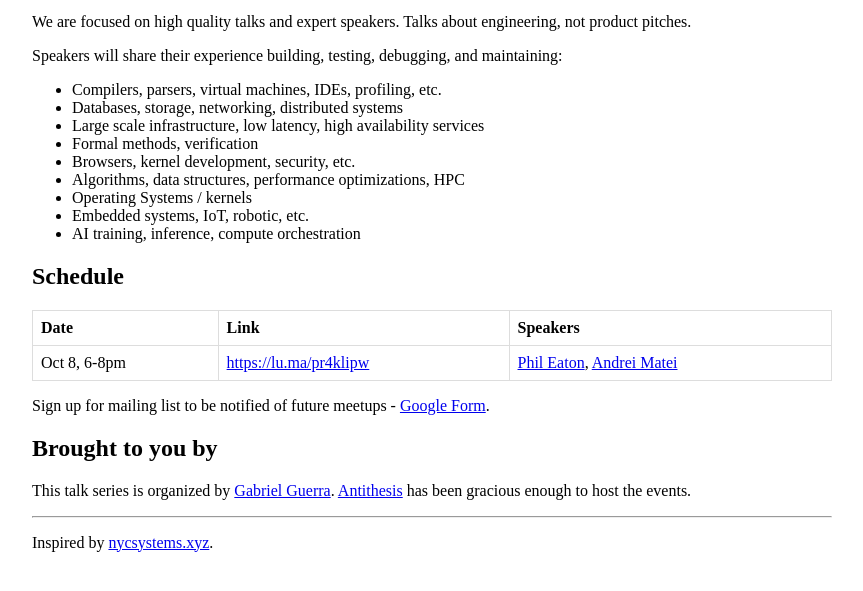
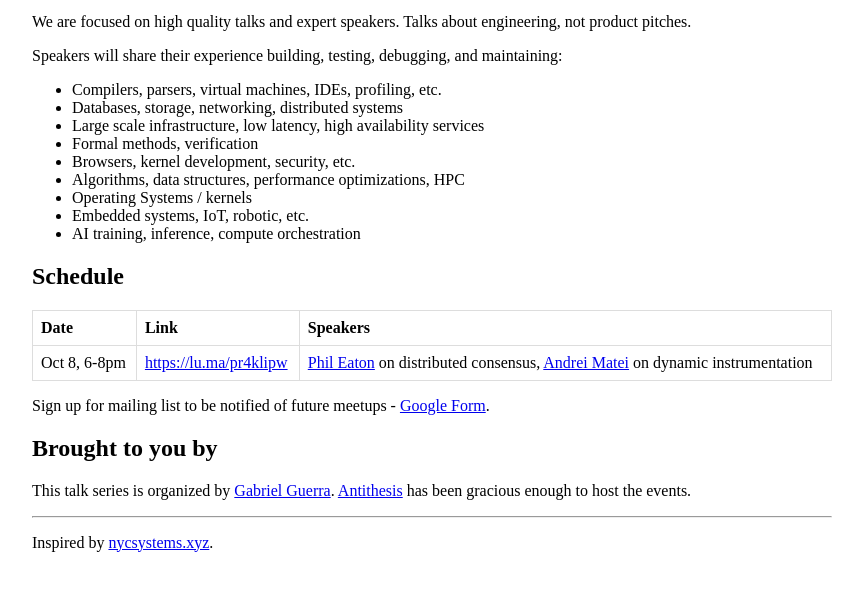
Before and after one commit to guergabo/dcsystems, a plain HTML site: page index.html in a window 1280 px wide. Shown: the part 121-712 px from the top of the page, without its empty margins (208-1071 px from the left). Drawn offline with Linux system fonts and the light colour scheme.

Commit message:
Update index.html

```diff
--- a/index.html
+++ b/index.html
@@ -49,7 +49,7 @@
                     <tr>
                         <td>Oct 8, 6-8pm</td>
                         <td><a href="https://lu.ma/pr4klipw">https://lu.ma/pr4klipw</a></td>
-                        <td><a href="https://x.com/eatonphil">Phil Eaton</a>, <a href="https://www.linkedin.com/in/andrei-matei-9401083/">Andrei Matei</a></td>
+                        <td><a href="https://x.com/eatonphil">Phil Eaton</a> on distributed consensus, <a href="https://www.linkedin.com/in/andrei-matei-9401083/">Andrei Matei</a> on dynamic instrumentation</td>
                     </tr>
                 </tbody>
             </table>
```
